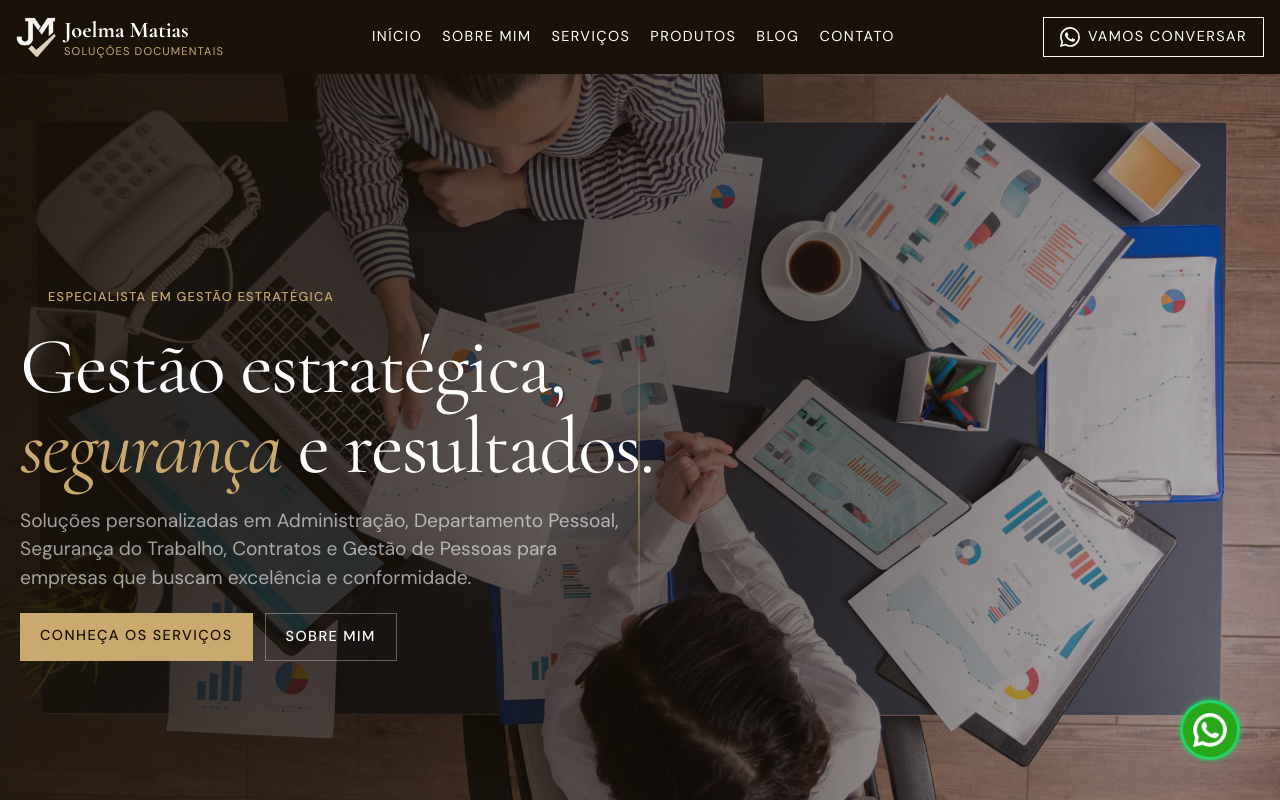
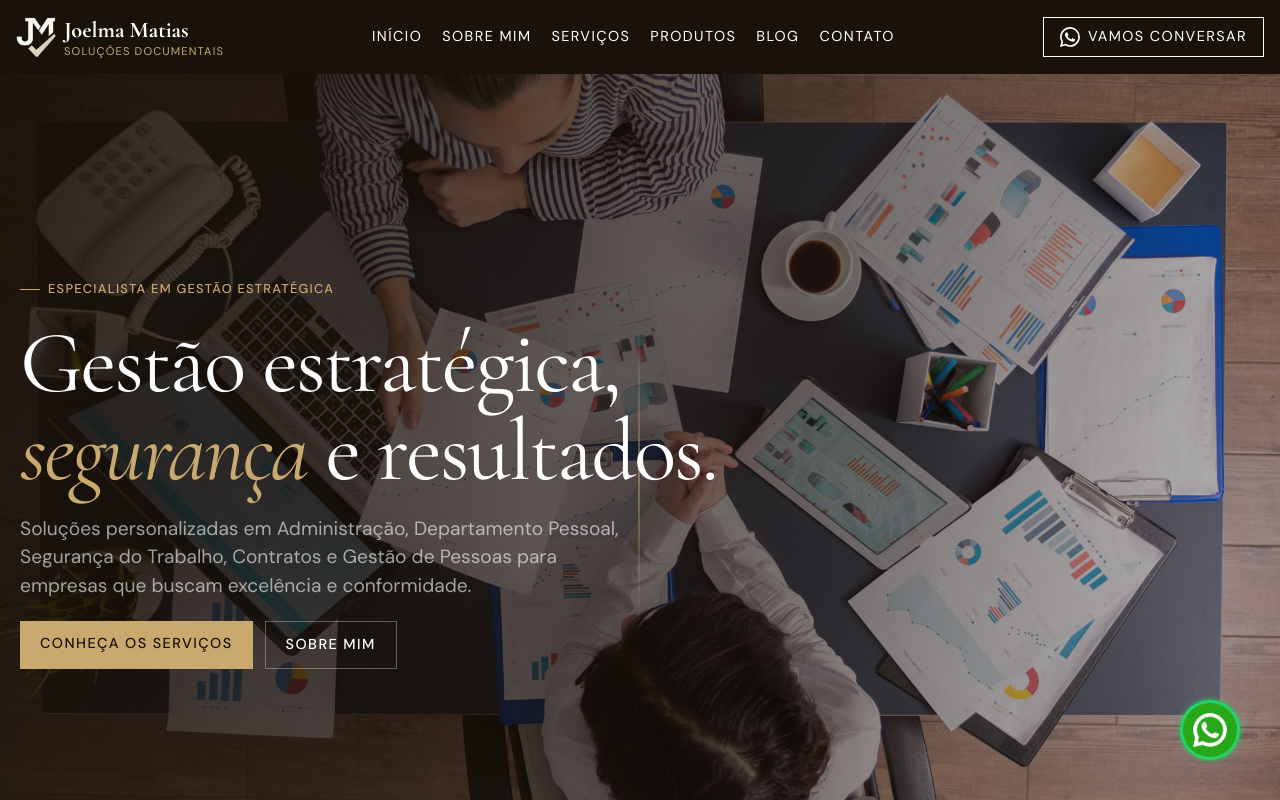
Before and after one commit to guiaap/joelmamatias-web, a React (Vite) app: page / in a window 1280 px wide. Shown: the top 800 px of the page. Built offline with nearby package versions, Linux system fonts and the light colour scheme; the HTML template or start-up script is replaced by a standard one.

Commit message:
style: estiliza a barra de rolagem principal das páginas

```diff
--- a/src/components/HeroSection.jsx
+++ b/src/components/HeroSection.jsx
@@ -118,7 +118,7 @@ export default function HeroSection() {
                     ref={ref}
                     className={`
                         font-cormorant
-                        text-[clamp(2.8rem,8vw,5rem)]
+                        text-[clamp(2.8rem,8vw,5.5rem)]
                         tracking-tight leading-none
                         transition-all duration-700
                         ${isVisible ? "opacity-100 translate-y-0" : "opacity-0 -translate-y-[100px]"}
--- a/src/components/SectionTag.jsx
+++ b/src/components/SectionTag.jsx
@@ -6,19 +6,20 @@ export default function SectionTag({text, color = "--primary-gold"}) {
 
         <div>
 
-            <p className={`
+            <p
+            style={{ color: `var(${color})` }}
+            className={`
                 flex items-center gap-2
                 font-dm font-medium
                 text-[clamp(0.7rem,1vw,0.8rem)]
-                text-(${color})
+                text-[var(${color})]
                 uppercase
                 tracking-widest
 
                 before:content-['']
                 before:inline-block
                 before:w-5 before:h-px
-                before:bg-(--primary-brown)
-                before:bg-(${color})
+                before:bg-current
             `}>
                 {text}
             </p>
--- a/src/index.css
+++ b/src/index.css
@@ -41,3 +41,7 @@
   --font-cormorant: "Cormorant Garamond", serif;
   --font-dm: "DM Sans", sans-serif;
 }
+
+::-webkit-scrollbar { width: 6px; }
+::-webkit-scrollbar-track { background: var(--primary-background); }
+::-webkit-scrollbar-thumb { background: var(--primary-gold); border-radius: 3px; }
--- a/src/pages/BlogPost.jsx
+++ b/src/pages/BlogPost.jsx
@@ -5,7 +5,10 @@ export function Overlay() {
 
     return (
 
-        <div className="absolute inset-0 z-5 bg-(--overlay)" />
+        <div
+            style={{  background: "linear-gradient(to top, rgba(26,18,9,.92) 0%, rgba(26,18,9,.5) 50%, rgba(26,18,9,.2) 100%)"}}
+            className="absolute inset-0 z-5"
+        />
 
     )
 }
@@ -23,10 +26,12 @@ export default function BlogPost() {
     return (
 
         <div className="[&>section]:py-15 [&>section]:px-5">
+
             <section
             style={{backgroundImage: `url(${post.image})`}}
                 className={`
                     relative
+                    h-[400px]
                     bg-center bg-cover
                 `}>
 
@@ -40,6 +45,7 @@ export default function BlogPost() {
 
 
             </section>
+
         </div>
     )
 }
```
